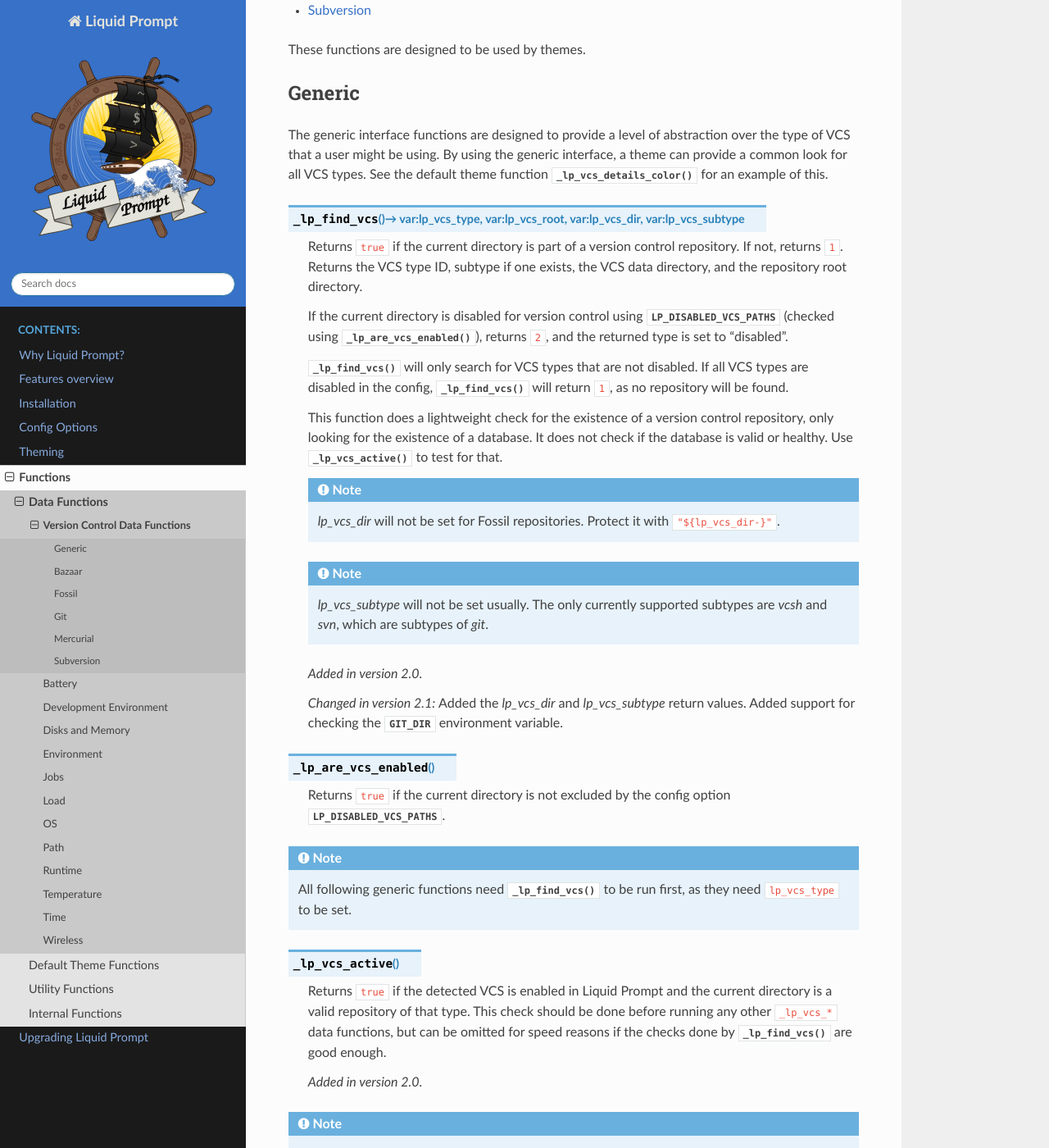
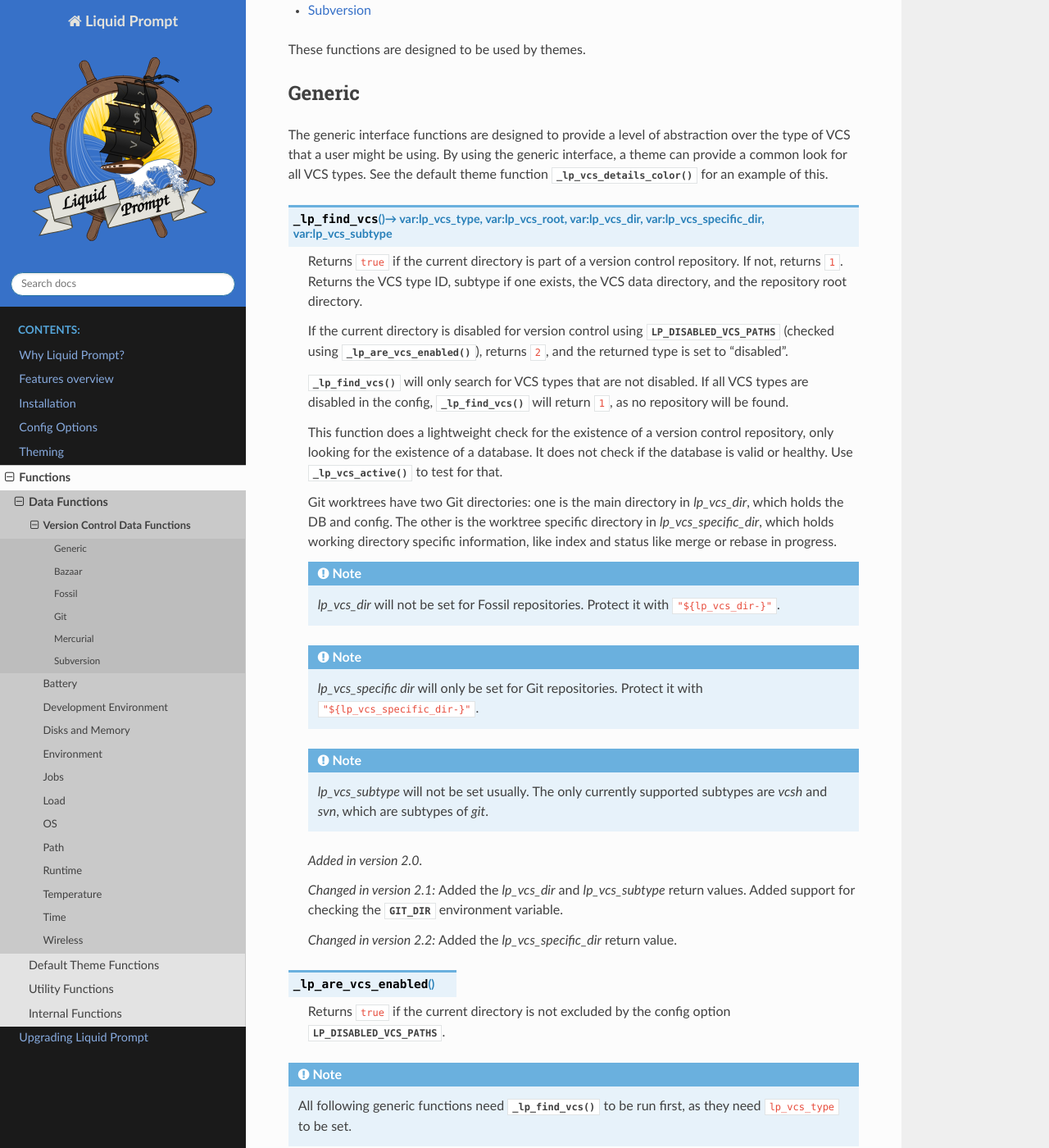
Before and after one commit to liquidprompt/liquidprompt, a Sphinx documentation site: the page built from docs/functions/data/vcs.rst, in a window 1280 px wide and 1400 px high, scrolled down 279 px. Shown: the whole window at 82% size. Built offline with Sphinx 7.4.7 and the Read the Docs theme 2.0.0, drawn with Linux system fonts in a browser that asks for light colours; pages that are not in the unit, such as notebooks, are missing from menus.

Commit message:
Fix Git lookups when in Git worktree
Git SVN detection and the new remote branch detection were broken when
in a worktree. Worktrees have two Git dirs: one is the main dir, which
holds the DB and config. The other is the worktree specific dir, which
holds directory specific information, like index and status like merge
or rebase in progress.

```diff
--- a/docs/functions/data/vcs.rst
+++ b/docs/functions/data/vcs.rst
@@ -16,7 +16,7 @@ See the default theme function :func:`_lp_vcs_details_color` for an example of
 this.
 
 .. function:: _lp_find_vcs() -> var:lp_vcs_type, var:lp_vcs_root, \
-   var:lp_vcs_dir, var:lp_vcs_subtype
+   var:lp_vcs_dir, var:lp_vcs_specific_dir, var:lp_vcs_subtype
 
    Returns ``true`` if the current directory is part of a version control
    repository. If not, returns ``1``. Returns the VCS type ID, subtype if one
@@ -35,10 +35,21 @@ this.
    if the database is valid or healthy. Use :func:`_lp_vcs_active` to test for
    that.
 
+   Git worktrees have two Git directories: one is the main directory in
+   *lp_vcs_dir*, which holds the DB and config. The other is the worktree
+   specific directory in *lp_vcs_specific_dir*, which holds working directory
+   specific information, like index and status like merge or rebase in
+   progress.
+
    .. note::
 
       *lp_vcs_dir* will not be set for Fossil repositories. Protect it with
       ``"${lp_vcs_dir-}"``.
+
+   .. note::
+
+      *lp_vcs_specific dir* will only be set for Git repositories. Protect it
+      with ``"${lp_vcs_specific_dir-}"``.
 
    .. note::
 
@@ -50,6 +61,9 @@ this.
    .. versionchanged:: 2.1
       Added the *lp_vcs_dir* and *lp_vcs_subtype* return values.
       Added support for checking the :envvar:`GIT_DIR` environment variable.
+
+   .. versionchanged:: 2.2
+      Added the *lp_vcs_specific_dir* return value.
 
 .. function:: _lp_are_vcs_enabled()
 
--- a/docs/spelling_wordlist.txt
+++ b/docs/spelling_wordlist.txt
@@ -71,4 +71,6 @@ virtualenv
 whitespace
 wifi
 workspace
+worktree
+worktrees
 zsh
```
Also changed, not shown: 1 other file.
